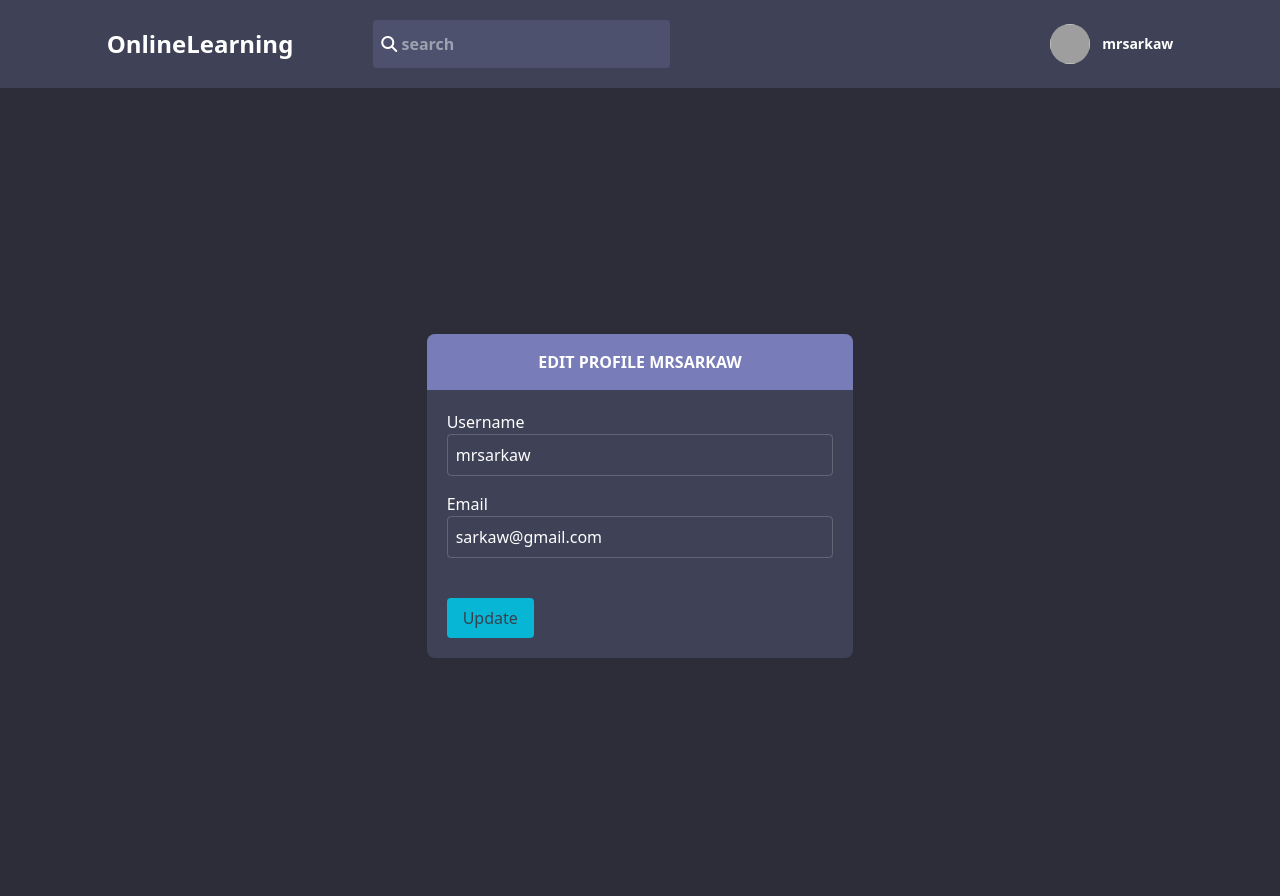
After one commit to MrSarkaw/onlinelearning-django, a Django app: page /profile/user/edit in a window 1280 px wide. The commit adds this page. Run offline with Django 4.2, Linux system fonts and the light colour scheme; a user stored in the database is signed in; some libraries are stand-ins or nearby versions; grey boxes are pictures that could not be loaded.

Commit message:
edit profile

```diff
--- a/base/forms.py
+++ b/base/forms.py
@@ -1,10 +1,13 @@
-from dataclasses import field
-from pyexpat import model
 from django.forms import ModelForm
-
+from django.contrib.auth.models import User
 from .views import Room
 
 class RoomForm(ModelForm):
      class Meta:
         model = Room
         fields = ['name','description','topic']
+
+class UserForm(ModelForm):
+   class Meta:
+      model = User
+      fields = ['username', 'email']
--- /dev/null
+++ b/base/templates/base/editprofile.html
@@ -0,0 +1,31 @@
+{% extends "main.html" %}
+{% block content  %}
+{% load widget_tweaks %}
+    <form method="post">
+        {% csrf_token %}
+        <div class="h-screen flex items-center justify-center">
+            <div class="w-4/12 rounded-lg text-white mainColor overflow-hidden">
+                <div class="p-4 text-center uppercase boxColor font-bold text-white">
+                   Edit Profile {{ request.user }}
+                </div>
+                <div class="py-5 px-5">
+                    <div>
+                        <p>Username</p>
+                        {% render_field form.username class+="bg-transparent p-2 w-full  focus:outline-none rounded border border-gray-100/20" %}
+                    </div>
+
+                    <div class="mt-4">
+                        <p>Email</p>
+                        {% render_field form.email class='bg-transparent p-2 w-full  focus:outline-none rounded border border-gray-100/20' %}
+                    </div>
+
+                    <div class="mt-10">
+                        <button  class="bg-cyan-500 py-2 px-4 rounded text-gray-700"> Update</button>
+                    </div>
+
+
+                </div>
+            </div>
+        </div>
+    </form>
+{% endblock content %}
--- a/base/templates/base/profile.html
+++ b/base/templates/base/profile.html
@@ -9,9 +9,9 @@
         <div class="text-center text-white">
             <img style="background-image:url('https://st.depositphotos.com/1371851/1256/i/600/depositphotos_12560182-stock-photo-handsome-man-with-eyeglasses.jpg')" class="w-20 h-20 mx-auto coverImg rounded-full" alt="">
             <p class="text-2xl mt-2">{{ user.fullname }}</p>
-            <p class=" mt-2">@{{ user.username }}</p>
+            <p class=" my-2">@{{ user.username }}</p>
             {% if user.id == request.user.id %}
-                <button class="px-4 border-2 border-cyan-500 text-cyan-500 rounded-full py-1 mt-2">Edit Profile</button>
+                <a href="{% url 'profileEdit' %}" class="px-4 border-2 border-cyan-500 text-cyan-500 rounded-full py-1 ">Edit Profile</a>
             {% endif %}
         </div>
         <div class="mt-10">
--- a/base/urls.py
+++ b/base/urls.py
@@ -12,5 +12,6 @@ urlpatterns = [
     path("login", views.loginPage, name="loginPage"),
     path('register', views.registerPage, name="register"),
     path("logout", views.logoutPage, name="logoutPage"),
-    path('profile/<str:id>', views.profile, name="profile")
+    path('profile/<str:id>', views.profile, name="profile"),
+    path('profile/user/edit', views.profileEdit,name='profileEdit')
 ]
--- a/base/views.py
+++ b/base/views.py
@@ -1,6 +1,6 @@
 from django.shortcuts import redirect, render
 from .models import Room, Topic, Message
-from .forms import RoomForm
+from .forms import RoomForm,UserForm
 from django.contrib import messages
 from django.db.models import Q
 from django.contrib.auth.models import User
@@ -117,3 +117,17 @@ def profile(request, id):
     room = user.room_set.all()
     topic = Topic.objects.all()
     return render(request,'base/profile.html',{'user':user, 'content':room, 'activity':activity, 'topic':topic})
+
+
+def profileEdit(request):
+    user = request.user
+    form = UserForm(instance=user)
+
+    if request.method == "POST":
+        form = UserForm(request.POST, instance=user)
+        if form.is_valid():
+            print(12)
+            form.save()
+            return redirect('profile', id=request.user.id)
+
+    return render(request, 'base/editprofile.html', {"form":form})
--- a/templates/nav.html
+++ b/templates/nav.html
@@ -15,11 +15,11 @@
            {% else %}
             <button onclick="modalFun()" class="flex focus:outline-none font-bold items-center space-x-3">
                 <img style="background-image:url('https://st.depositphotos.com/1371851/1256/i/600/depositphotos_12560182-stock-photo-handsome-man-with-eyeglasses.jpg')" class="w-10 h-10 coverImg rounded-full" alt="">
-                <p class="text-sm">Sarkaw salar</p>
+                <p class="text-sm">{{ request.user }}</p>
             </button>
             <div class="w-40 py-5 shadow-xl hidden absolute top-14 p-2 rounded text-center grid gap-y-3 color text-xs" id="modal">
 
-                <a href="{% url 'profile' request.user.id %}" >Settings</a>
+                <a href="{% url 'profile' request.user.id %}" >Profile</a>
                 <a href="{% url 'logoutPage' %}" >logout</a>
             </div>
            {% endif %}
```
Also changed, not shown: db.sqlite3.
